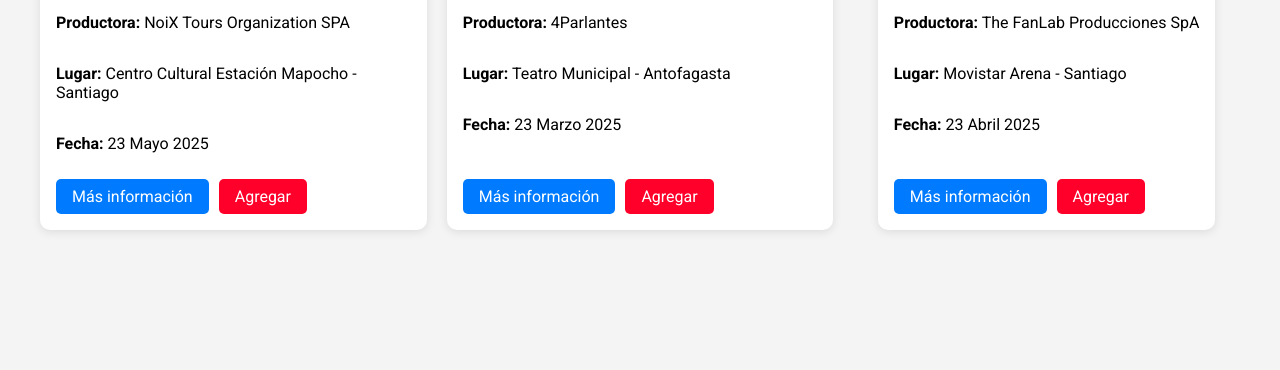
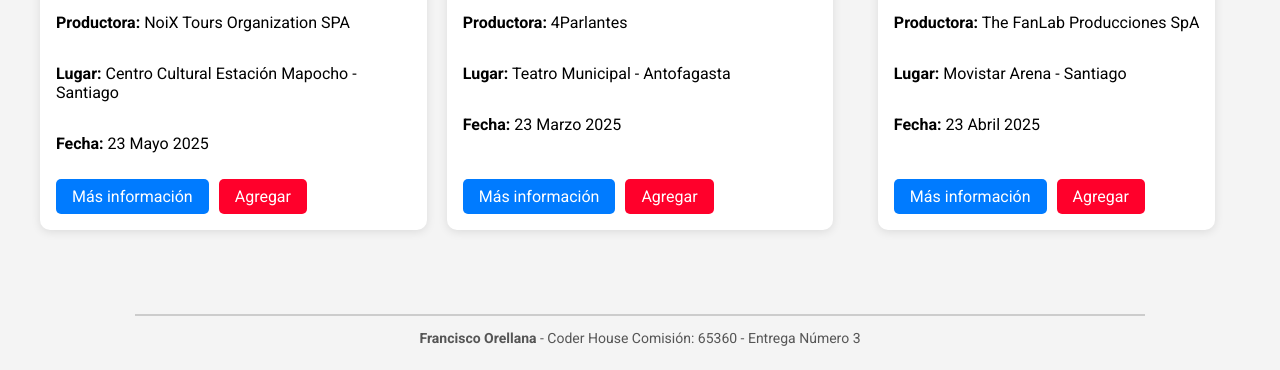
Before and after one commit to panxo87sl/donpanorama, a plain HTML site: page index.html in a window 1280 px wide. Shown: the part 953-1323 px from the top of the page. Before the commit the page ends 1247 px from the top, so only its background shows below. Drawn offline with nearby package versions, Linux system fonts and the light colour scheme.

Commit message:
Add files via upload

```diff
--- a/css/style.css
+++ b/css/style.css
@@ -243,3 +243,14 @@ main {
   height: 60px;
   color: grey;
 }
+footer {
+  text-align: center;
+  padding: 10px;
+  font-size: 14px;
+  color: #555;
+}
+footer hr {
+  width: 80%;
+  border: 1px solid #ccc;
+  margin: 10px auto;
+}
--- a/index.html
+++ b/index.html
@@ -60,5 +60,12 @@
         </div>
       </div>
     </div>
+    <footer>
+      <hr />
+      <p>
+        <strong>Francisco Orellana</strong> - Coder House Comisión: 65360 -
+        Entrega Número 3
+      </p>
+    </footer>
   </body>
 </html>
```
